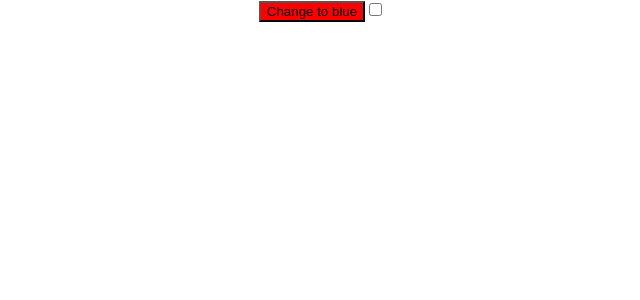
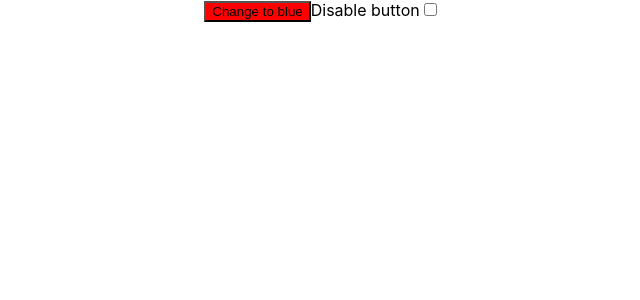
Before and after one commit to klaudiuszfraj/react-typescript-jest-react-testing-library, a React (Create React App) app: page / in a window 1280 px wide. Shown: the top 300 px of the page, without its empty margins (318-958 px from the left). Built offline with nearby package versions, Linux system fonts and the light colour scheme.

Commit message:
add label and test checkbox functionality

```diff
--- a/src/App.tsx
+++ b/src/App.tsx
@@ -15,12 +15,16 @@ function App() {
         >
           Change to {newBtnColor}
         </button>
+        <label htmlFor="disable-button-check">
+            Disable button
             <input
                 type="checkbox"
+                id="disable-button-check"
                 defaultChecked={disabled}
                 aria-checked={disabled}
                 onClick={() => setDisabled(!disabled)}
             />
+        </label>
     </div>
   );
 }
```
Also changed, not shown: 1 other file (tests, documents, lock files or other folders). Lines whose indentation alone changed are shown as unchanged.
